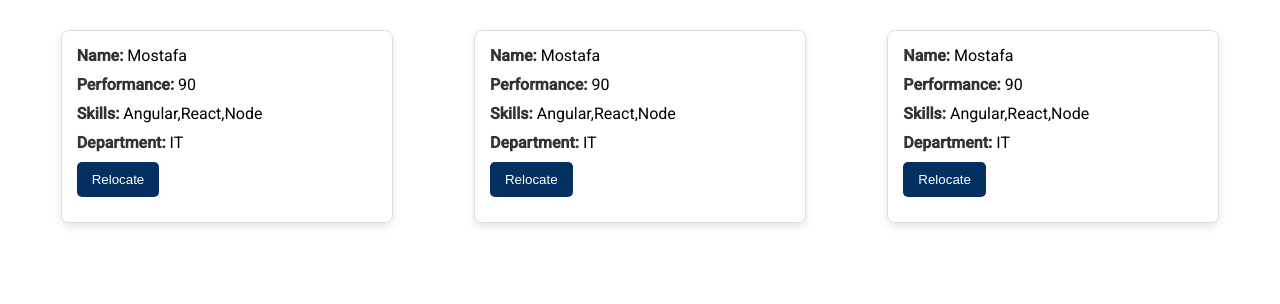
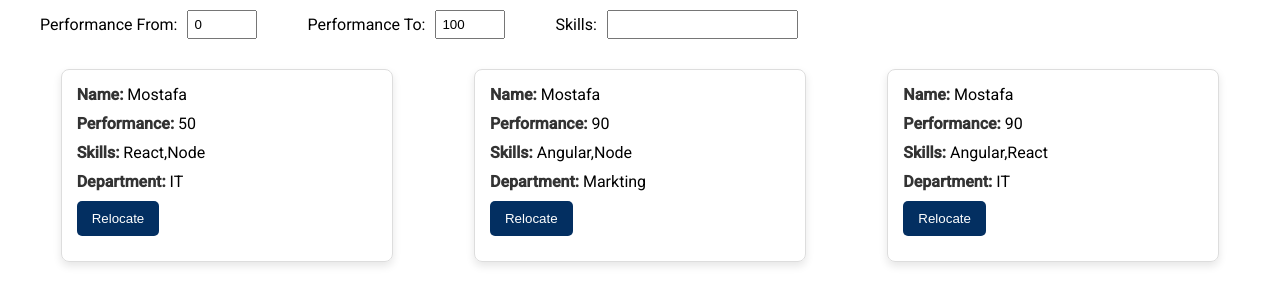
Before and after one commit to MostafaSamer/employee-relocation-workflow, an Angular app: page / in a window 1280 px wide. Shown: the top 304 px of the page. Built offline with nearby package versions, Linux system fonts and the light colour scheme; data requests are answered from the project's data file.

Commit message:
add filter

```diff
--- a/db.json
+++ b/db.json
@@ -4,11 +4,10 @@
       "id": "1",
       "name": "Mostafa",
       "skills": [
-        "Angular",
         "React",
         "Node"
       ],
-      "performance": 90,
+      "performance": 50,
       "department": {
         "id": 1,
         "name": "IT"
@@ -19,13 +18,12 @@
       "name": "Mostafa",
       "skills": [
         "Angular",
-        "React",
         "Node"
       ],
       "performance": 90,
       "department": {
-        "id": "1",
-        "name": "IT"
+        "id": "2",
+        "name": "Markting"
       }
     },
     {
@@ -33,8 +31,7 @@
       "name": "Mostafa",
       "skills": [
         "Angular",
-        "React",
-        "Node"
+        "React"
       ],
       "performance": 90,
       "department": {
--- /dev/null
+++ b/src/app/components/filter-employee/filter-employee.component.html
@@ -0,0 +1,18 @@
+<div>
+    <div class="form-group">
+        <label for="performanceFrom">Performance From:</label>
+        <input type="number" id="performanceFrom" [(ngModel)]="filterOptions.performance_from" min="0" max="100"
+            (change)="change_filter()">
+    </div>
+
+    <div class="form-group">
+        <label for="performanceTo">Performance To:</label>
+        <input type="number" id="performanceTo" [(ngModel)]="filterOptions.performance_to" min="0" max="100"
+            (change)="change_filter()">
+    </div>
+
+    <div class="form-group">
+        <label for="skills">Skills:</label>
+        <input type="text" id="skills" [(ngModel)]="filterOptions.skills" (input)="change_filter()">
+    </div>
+</div>
--- /dev/null
+++ b/src/app/components/filter-employee/filter-employee.component.scss
@@ -0,0 +1,17 @@
+div {
+    display: flex;
+    margin: 10px;
+    align-items: center;
+
+    .form-group {
+        margin: 0px 20px;
+    }
+
+    label {
+        margin: 0px 10px;
+    }
+
+    input {
+      padding: 5px;
+    }
+  }
--- /dev/null
+++ b/src/app/components/filter-employee/filter-employee.component.ts
@@ -0,0 +1,26 @@
+// Import necessary modules and components
+import { Component, EventEmitter, Output } from '@angular/core';
+import { CommonModule } from '@angular/common';
+import { FormsModule } from '@angular/forms';
+
+@Component({
+  selector: 'app-filter-employee',
+  standalone: true,
+  imports: [CommonModule, FormsModule],
+  templateUrl: './filter-employee.component.html',
+  styleUrls: ['./filter-employee.component.scss']
+})
+export class FilterEmployeeComponent {
+  @Output() filterEmployee: EventEmitter<any> = new EventEmitter();
+
+  filterOptions = {
+    performance_from: 0,
+    performance_to: 100,
+    skills: ""
+  }
+
+  // Method to handle changes in filter options and emit the event
+  change_filter() {
+    this.filterEmployee.emit(this.filterOptions);
+  }
+}
--- a/src/app/components/list-employees/list-employees.component.html
+++ b/src/app/components/list-employees/list-employees.component.html
@@ -1,5 +1,6 @@
+<app-filter-employee (filterEmployee)="handleFilterEvent($event)"></app-filter-employee>
 <div class="employee-list">
-    <div *ngFor="let employee of employees">
+    <div *ngFor="let employee of filterd_employees">
         <app-card-employee [employee]="employee"></app-card-employee>
     </div>
 </div>
--- a/src/app/components/list-employees/list-employees.component.ts
+++ b/src/app/components/list-employees/list-employees.component.ts
@@ -4,16 +4,19 @@ import { CtaButtonComponent } from "../cta-button/cta-button.component";
 import { Employee } from '../../interfaces/employee';
 import { EmployeeService } from '../../services/employee.service';
 import { CardEmployeeComponent } from "../card-employee/card-employee.component";
+import { FilterEmployeeComponent } from '../filter-employee/filter-employee.component';
+import { filter } from 'rxjs';
 
 @Component({
     selector: 'app-list-employees',
     standalone: true,
     templateUrl: './list-employees.component.html',
     styleUrl: './list-employees.component.scss',
-    imports: [CommonModule, CtaButtonComponent, CardEmployeeComponent]
+    imports: [CommonModule, CtaButtonComponent, CardEmployeeComponent, FilterEmployeeComponent]
 })
 export class ListEmployeesComponent {
     employees: Employee[] = [];
+    filterd_employees: Employee[] = [];
 
     constructor(
         private employeeService: EmployeeService,
@@ -22,7 +25,17 @@ export class ListEmployeesComponent {
     ngOnInit(): void {
       this.employeeService.getEmployees().subscribe((employees) => {
         this.employees = employees;
+        this.filterd_employees = employees;
       })
     }
 
+    handleFilterEvent(filterOptions: any) {
+      this.filterdEmployees(filterOptions.performance_from, filterOptions.performance_to, filterOptions.skills)
+    }
+
+    filterdEmployees(from: number, to: number, skill: string) {
+      this.filterd_employees = this.employees.filter(e => e.performance > from  && e.performance < to)
+      if (skill != "")
+        this.filterd_employees = this.filterd_employees.filter(e => e.skills.some(s => s.toLowerCase().includes(skill.toLowerCase())))
+    }
 }
```
Also changed, not shown: 2 other files (tests, documents, lock files or other folders).
